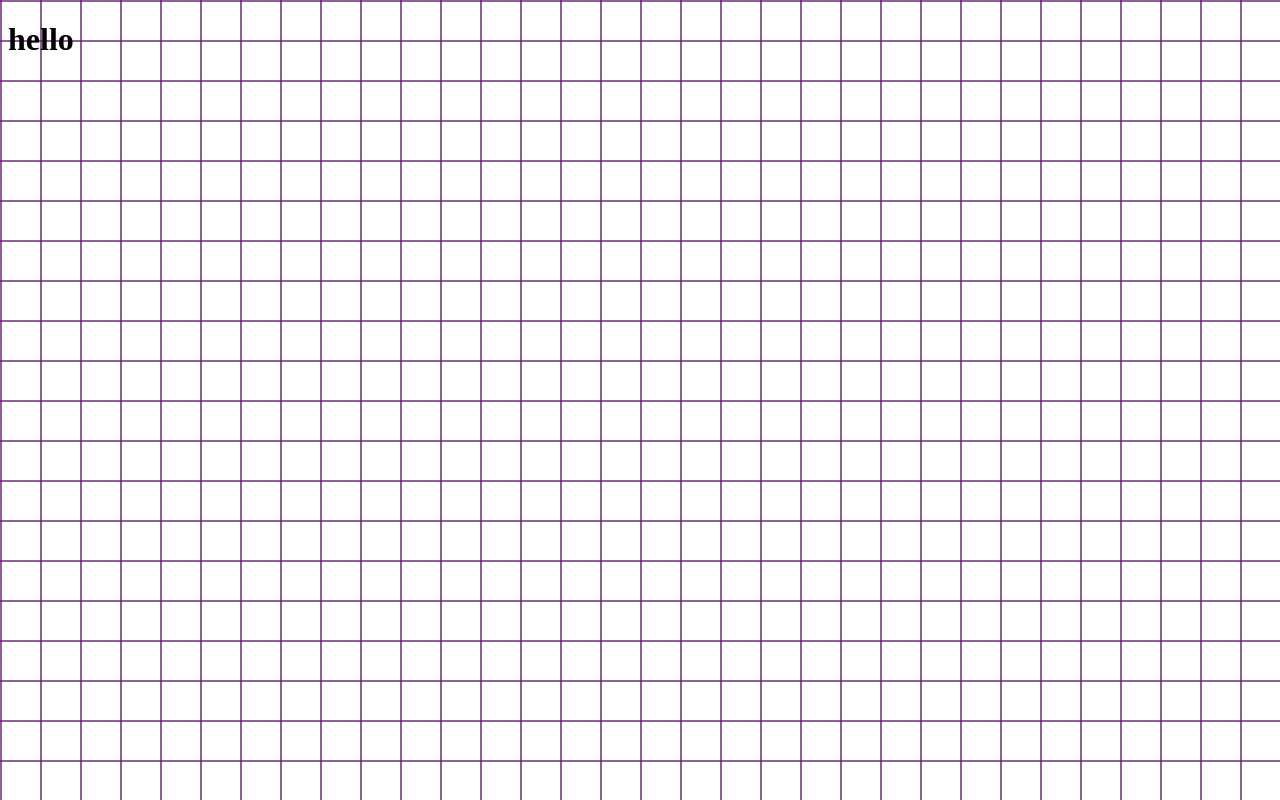
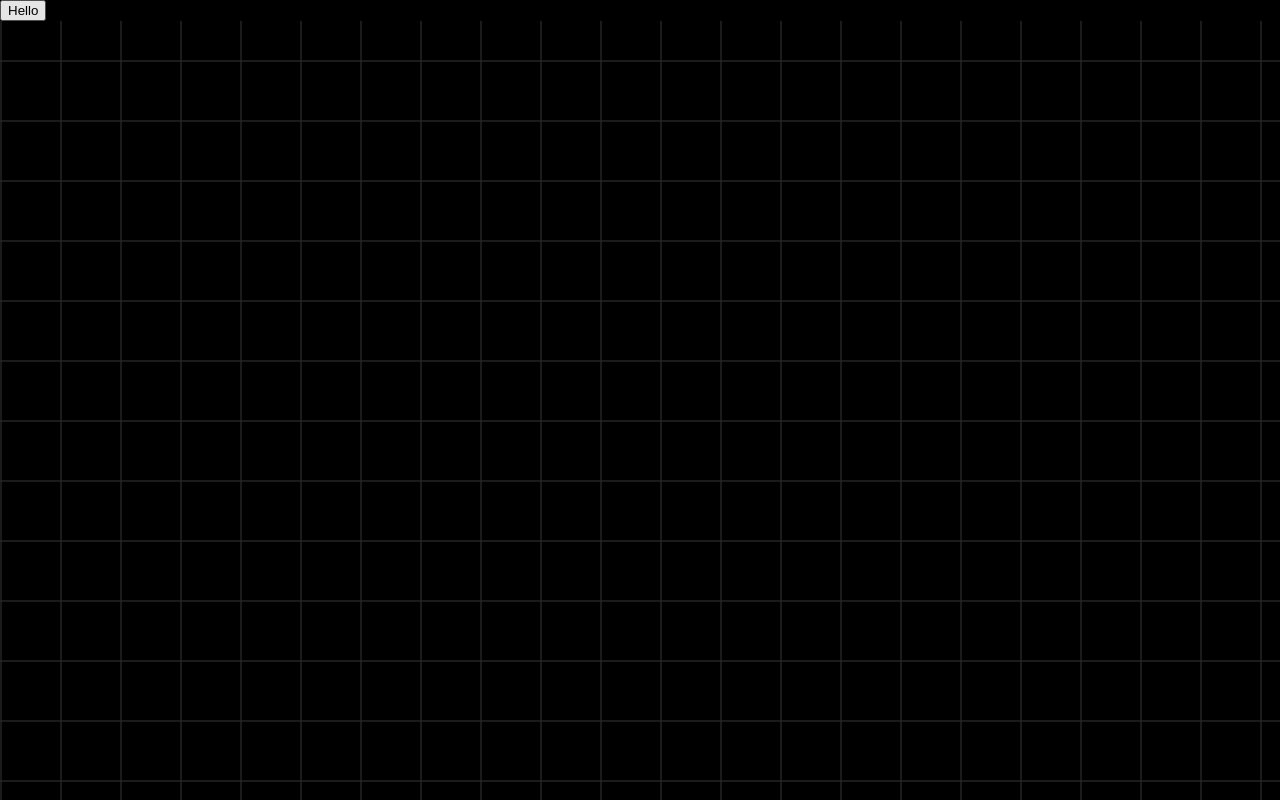
Before and after one commit to Hacknova49/Stock_Easy, a React (Vite) app in the folder frontend/STOCK_EASY/: page / in a window 1280 px wide. Built offline with nearby package versions, Linux system fonts and the light colour scheme.

Commit message:
fix background

```diff
--- a/frontend/STOCK_EASY/src/App.css
+++ b/frontend/STOCK_EASY/src/App.css
@@ -1,3 +1,6 @@
-.backgroundcolor{
-  background-color: black;
+html, body, #root {
+  background-color: #000000 !important;
+  color: white;
+  margin: 0;
+  padding: 0;
 }
--- a/frontend/STOCK_EASY/src/App.jsx
+++ b/frontend/STOCK_EASY/src/App.jsx
@@ -10,15 +10,13 @@ function App() {
     <>
       <Squares
           speed={0.5}
-          squareSize={40}
+          squareSize={60}
           direction='diagonal'
-          borderColor='#662a75ff'
+          borderColor='#262426ff'
           hoverFillColor='#413d3dff'
         />
-      <div className='backgroundcolour' >
-        <h1 className="text-6xl font-bold text-blue-500">
-          hello
-        </h1>
+      <div clas="center">
+        <button>Hello</button>
       </div>
 
     </>
--- a/frontend/STOCK_EASY/src/components/Squares.css
+++ b/frontend/STOCK_EASY/src/components/Squares.css
@@ -1,6 +1,7 @@
 .squares-canvas {
+  position: fixed;
   inset: 0;
-  position: fixed;
+
   width: 100vw;
   height: 100vh;
 
```
